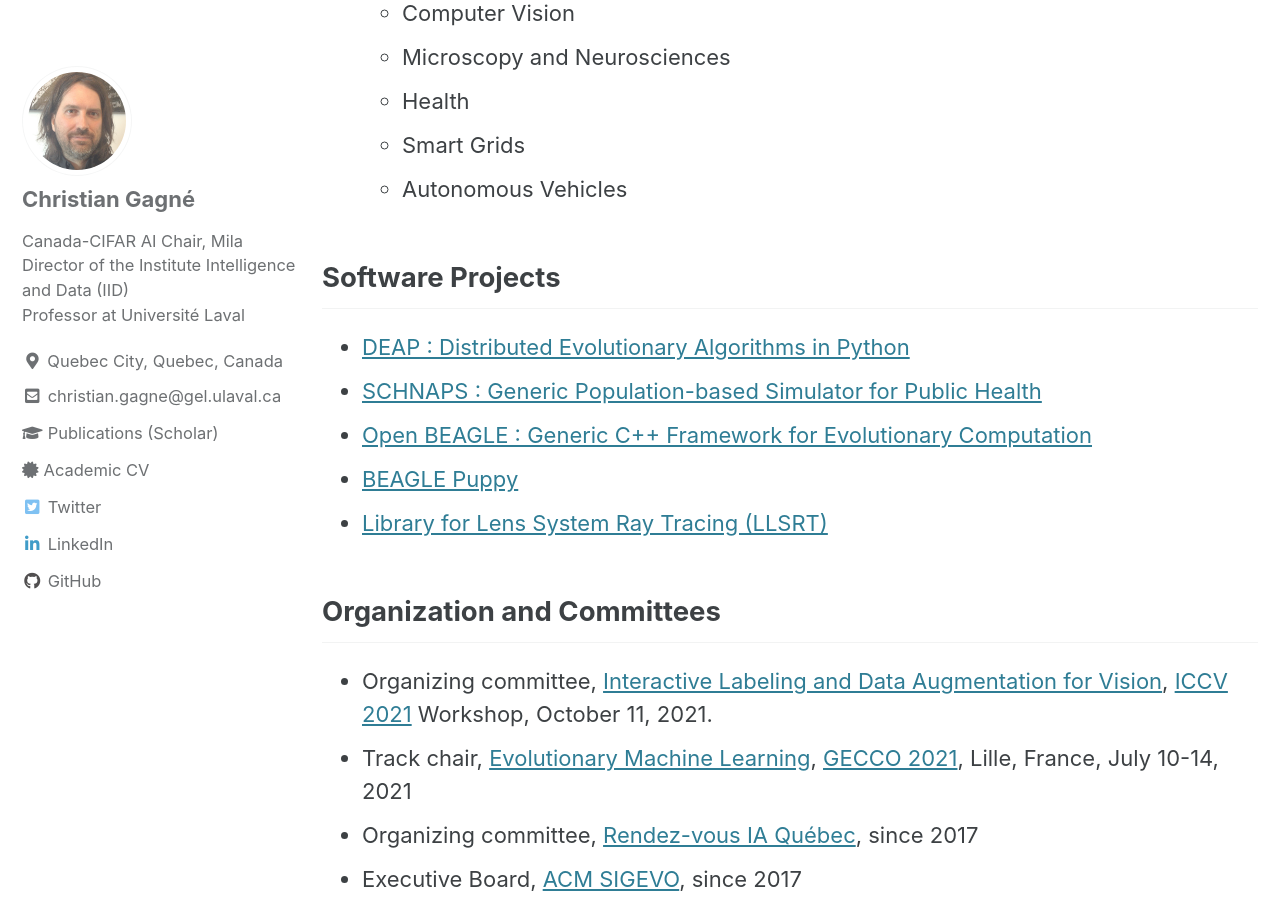
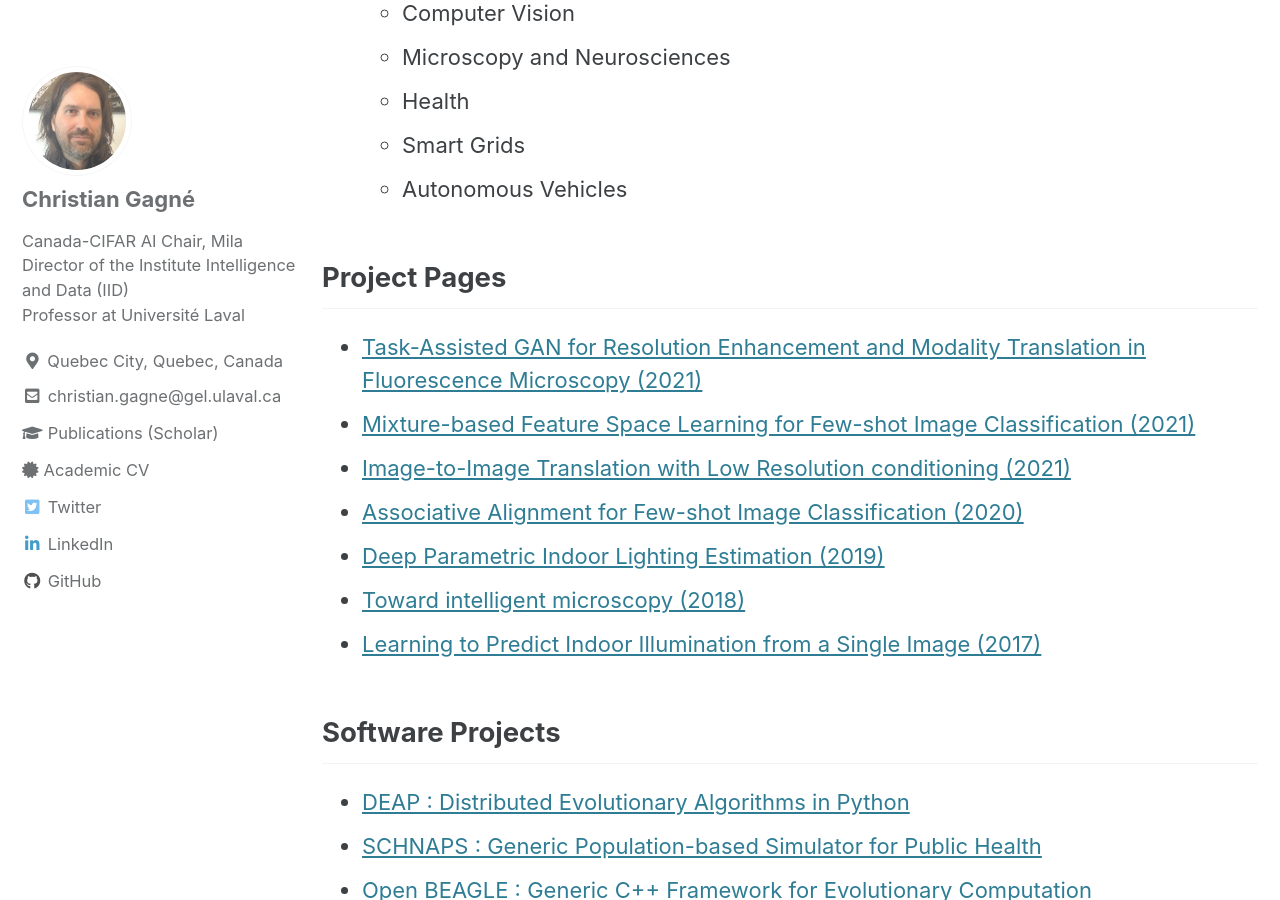
Before and after one commit to chgagne/english, a Jekyll site: the page built from _pages/research.md, in a window 1280 px wide and 900 px high, scrolled down 700 px. Built offline with Jekyll 4.4.1, drawn with Linux system fonts in a browser that asks for light colours; cached includes are drawn as plain includes; some of the changed text lies outside the part shown.

Commit message:
Ajout projets et ajustements.

```diff
--- a/_config.yml
+++ b/_config.yml
@@ -16,7 +16,7 @@ minimal_mistakes_skin    : "default" # "air", "aqua", "contrast", "dark", "dirt"
 
 # Site Settings
 locale                   : "en-US"
-title                    : "Christian Gagné's Webpage"
+title                    : "Christian Gagné's Website"
 title_separator          : "-"
 subtitle                 : # site tagline that appears below site title in masthead
 name                     : "Christian Gagné"
--- a/_data/navigation.yml
+++ b/_data/navigation.yml
@@ -10,5 +10,5 @@ main:
     url: "https://scholar.google.com/citations?hl=en&user=egixsbEAAAAJ&view_op=list_works&sortby=pubdate"
   - title: "Students"
     url: /english/students
-  - title: "**Français**"
+  - title: "<b>Français</b>"
     url: /
--- a/_pages/research.md
+++ b/_pages/research.md
@@ -20,6 +20,16 @@ My research interests are on the elaboration of methods for machine learning and
     - Health
     - Smart Grids
     - Autonomous Vehicles
+
+## Project Pages
+
+- [Task-Assisted GAN for Resolution Enhancement and Modality Translation in Fluorescence Microscopy (2021)](https://s3.valeria.science/flclab-tagan/index.html)
+- [Mixture-based Feature Space Learning for Few-shot Image Classification (2021)](https://lvsn.github.io/MixtFSL/)
+- [Image-to-Image Translation with Low Resolution conditioning (2021)](https://github.com/Medabid1/I2I-LR)
+- [Associative Alignment for Few-shot Image Classification (2020)](https://lvsn.github.io/associative-alignment/)
+- [Deep Parametric Indoor Lighting Estimation (2019)](https://lvsn.github.io/deepparametric/)
+- [Toward intelligent microscopy (2018)](https://lvsn.github.io/optimnanoscopy/)
+- [Learning to Predict Indoor Illumination from a Single Image (2017)](http://vision.gel.ulaval.ca/~jflalonde/publications/projects/deepIndoorLight/index.html)
 
 ## Software Projects
 
```
